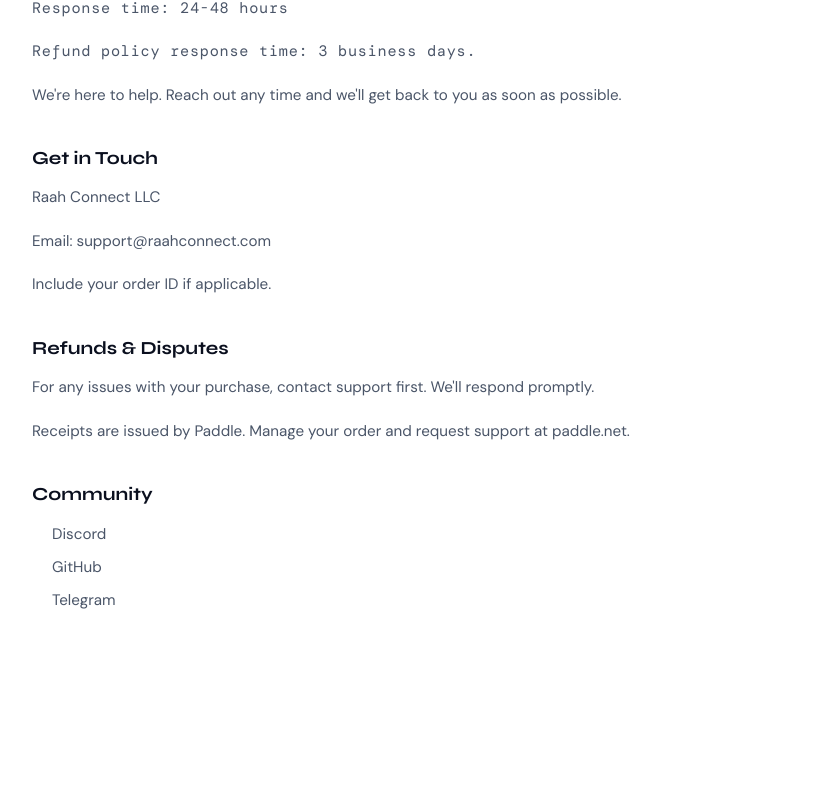
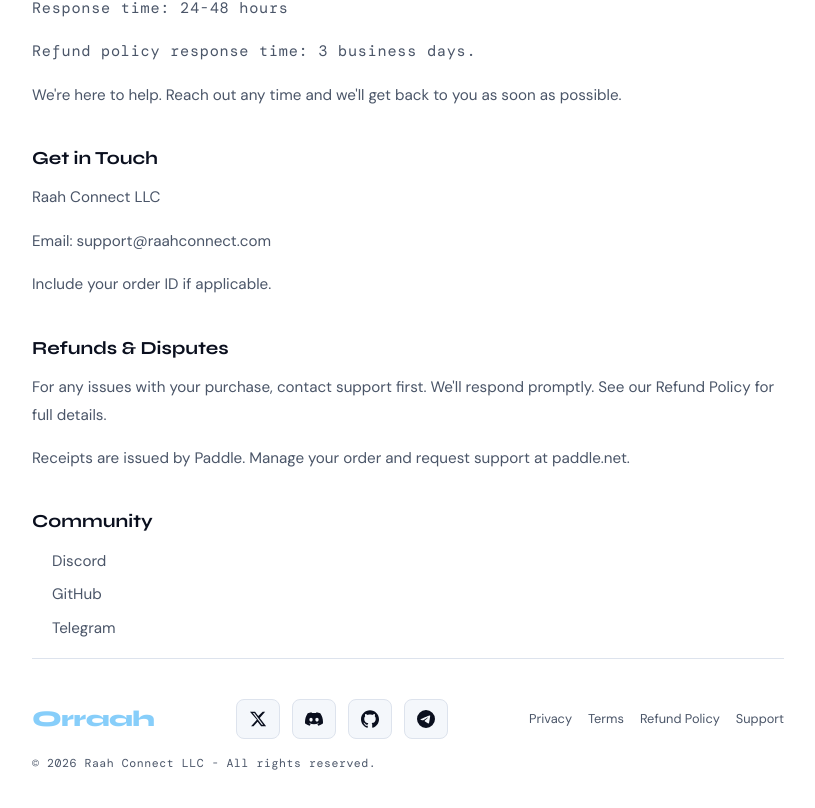
Before and after one commit to Raah-Connect/orraah.com, a Next.js app: page /contact in a window 1280 px wide. Shown: the part 276-1084 px from the top of the page, without its empty margins (232-1047 px from the left). Before the commit the page ends 967 px from the top, so only its background shows below. Built offline with nearby package versions, Linux system fonts and the light colour scheme; a web font is replaced by a local one.

Commit message:
added footer

```diff
--- a/app/api/waitlist/route.js
+++ b/app/api/waitlist/route.js
@@ -116,7 +116,7 @@ export async function POST(request) {
           <ul>
             <li><a href="https://discord.gg/GDarZR92K">Discord</a></li>
             <li><a href="https://github.com/Raah-Connect">GitHub</a></li>
-            <li><a href="https://t.me/orraah">Telegram</a></li>
+            <li><a href="https://t.me/raah-connect">Telegram</a></li>
           </ul>
           <p style="margin: 24px 0;">
             <a href="${unsubscribeHref}" style="display: inline-block; padding: 10px 14px; border-radius: 8px; border: 1px solid #dde3ed; color: #0a0f1e; text-decoration: none; font-size: 14px;">Unsubscribe</a>
--- a/app/components/SiteFooter.tsx
+++ b/app/components/SiteFooter.tsx
@@ -104,7 +104,7 @@ export default function SiteFooter() {
           <a href="https://github.com/Raah-Connect/" target="_blank" rel="noopener noreferrer" className="social-btn github" title="GitHub">
             <svg width="18" height="18" viewBox="0 0 24 24" fill="currentColor"><path d="M12 .297c-6.63 0-12 5.373-12 12 0 5.303 3.438 9.8 8.205 11.385.6.113.82-.258.82-.577 0-.285-.01-1.04-.015-2.04-3.338.724-4.042-1.61-4.042-1.61C4.422 18.07 3.633 17.7 3.633 17.7c-1.087-.744.084-.729.084-.729 1.205.084 1.838 1.236 1.838 1.236 1.07 1.835 2.809 1.305 3.495.998.108-.776.417-1.305.76-1.605-2.665-.3-5.466-1.332-5.466-5.93 0-1.31.465-2.38 1.235-3.22-.135-.303-.54-1.523.105-3.176 0 0 1.005-.322 3.3 1.23.96-.267 1.98-.399 3-.405 1.02.006 2.04.138 3 .405 2.28-1.552 3.285-1.23 3.285-1.23.645 1.653.24 2.873.12 3.176.765.84 1.23 1.91 1.23 3.22 0 4.61-2.805 5.625-5.475 5.92.42.36.81 1.096.81 2.22 0 1.606-.015 2.896-.015 3.286 0 .315.21.69.825.57C20.565 22.092 24 17.592 24 12.297c0-6.627-5.373-12-12-12" /></svg>
           </a>
-          <a href="https://t.me/orraah" target="_blank" rel="noopener noreferrer" className="social-btn telegram" title="Telegram">
+          <a href="https://t.me/raah-connect" target="_blank" rel="noopener noreferrer" className="social-btn telegram" title="Telegram">
             <svg width="18" height="18" viewBox="0 0 24 24" fill="currentColor"><path d="M11.944 0A12 12 0 0 0 0 12a12 12 0 0 0 12 12 12 12 0 0 0 12-12A12 12 0 0 0 12 0a12 12 0 0 0-.056 0zm4.962 7.224c.1-.002.321.023.465.14a.506.506 0 0 1 .171.325c.016.093.036.306.02.472-.18 1.898-.962 6.502-1.36 8.627-.168.9-.499 1.201-.82 1.23-.696.065-1.225-.46-1.9-.902-1.056-.693-1.653-1.124-2.678-1.8-1.185-.78-.417-1.21.258-1.91.177-.184 3.247-2.977 3.307-3.23.007-.032.014-.15-.056-.212s-.174-.041-.249-.024c-.106.024-1.793 1.14-5.061 3.345-.48.33-.913.49-1.302.48-.428-.008-1.252-.241-1.865-.44-.752-.245-1.349-.374-1.297-.789.027-.216.325-.437.893-.663 3.498-1.524 5.83-2.529 6.998-3.014 3.332-1.386 4.025-1.627 4.476-1.635z" /></svg>
           </a>
         </div>
--- a/app/contact/page.tsx
+++ b/app/contact/page.tsx
@@ -1,10 +1,14 @@
 import LegalPage from '../components/LegalPage';
+import Link from 'next/link';
+import SiteFooter from '../components/SiteFooter';
 
 export default function ContactPage() {
   return (
     <LegalPage title="Contact Us">
       <p className="legal-date">Response time: 24-48 hours</p>
-      <p className="legal-date">Refund policy response time: 3 business days.</p>
+      <p className="legal-date">
+        <Link href="/refund-policy">Refund policy</Link> response time: 3 business days.
+      </p>
 
       <p>We&apos;re here to help. Reach out any time and we&apos;ll get back to you as soon as possible.</p>
 
@@ -14,7 +18,10 @@ export default function ContactPage() {
       <p>Include your order ID if applicable.</p>
 
       <h2>Refunds &amp; Disputes</h2>
-      <p>For any issues with your purchase, contact support first. We&apos;ll respond promptly.</p>
+      <p>
+        For any issues with your purchase, contact support first. We&apos;ll respond promptly. See our{' '}
+        <Link href="/refund-policy">Refund Policy</Link> for full details.
+      </p>
       <p>
         Receipts are issued by Paddle. Manage your order and request support at <a href="https://paddle.net" target="_blank" rel="noopener noreferrer">paddle.net</a>.
       </p>
@@ -25,6 +32,8 @@ export default function ContactPage() {
         <li><a href="https://github.com/Raah-Connect">GitHub</a></li>
         <li><a href="https://t.me/raah-connect">Telegram</a></li>
       </ul>
+
+      <SiteFooter />
     </LegalPage>
   );
 }
--- a/app/page.tsx
+++ b/app/page.tsx
@@ -636,7 +636,7 @@ export default function Home() {
             <a href="https://github.com/Raah-Connect/" target="_blank" rel="noopener noreferrer" className="social-btn github" title="GitHub">
               <svg width="18" height="18" viewBox="0 0 24 24" fill="currentColor"><path d="M12 .297c-6.63 0-12 5.373-12 12 0 5.303 3.438 9.8 8.205 11.385.6.113.82-.258.82-.577 0-.285-.01-1.04-.015-2.04-3.338.724-4.042-1.61-4.042-1.61C4.422 18.07 3.633 17.7 3.633 17.7c-1.087-.744.084-.729.084-.729 1.205.084 1.838 1.236 1.838 1.236 1.07 1.835 2.809 1.305 3.495.998.108-.776.417-1.305.76-1.605-2.665-.3-5.466-1.332-5.466-5.93 0-1.31.465-2.38 1.235-3.22-.135-.303-.54-1.523.105-3.176 0 0 1.005-.322 3.3 1.23.96-.267 1.98-.399 3-.405 1.02.006 2.04.138 3 .405 2.28-1.552 3.285-1.23 3.285-1.23.645 1.653.24 2.873.12 3.176.765.84 1.23 1.91 1.23 3.22 0 4.61-2.805 5.625-5.475 5.92.42.36.81 1.096.81 2.22 0 1.606-.015 2.896-.015 3.286 0 .315.21.69.825.57C20.565 22.092 24 17.592 24 12.297c0-6.627-5.373-12-12-12"/></svg>
             </a>
-            <a href="https://t.me/orraah" target="_blank" rel="noopener noreferrer" className="social-btn telegram" title="Telegram">
+            <a href="https://t.me/raah-connect" target="_blank" rel="noopener noreferrer" className="social-btn telegram" title="Telegram">
               <svg width="18" height="18" viewBox="0 0 24 24" fill="currentColor"><path d="M11.944 0A12 12 0 0 0 0 12a12 12 0 0 0 12 12 12 12 0 0 0 12-12A12 12 0 0 0 12 0a12 12 0 0 0-.056 0zm4.962 7.224c.1-.002.321.023.465.14a.506.506 0 0 1 .171.325c.016.093.036.306.02.472-.18 1.898-.962 6.502-1.36 8.627-.168.9-.499 1.201-.82 1.23-.696.065-1.225-.46-1.9-.902-1.056-.693-1.653-1.124-2.678-1.8-1.185-.78-.417-1.21.258-1.91.177-.184 3.247-2.977 3.307-3.23.007-.032.014-.15-.056-.212s-.174-.041-.249-.024c-.106.024-1.793 1.14-5.061 3.345-.48.33-.913.49-1.302.48-.428-.008-1.252-.241-1.865-.44-.752-.245-1.349-.374-1.297-.789.027-.216.325-.437.893-.663 3.498-1.524 5.83-2.529 6.998-3.014 3.332-1.386 4.025-1.627 4.476-1.635z"/></svg>
             </a>
           </div>
--- a/app/privacy/page.tsx
+++ b/app/privacy/page.tsx
@@ -1,5 +1,6 @@
 import LegalPage from '../components/LegalPage';
 import Link from 'next/link';
+import SiteFooter from '../components/SiteFooter';
 
 export default function PrivacyPolicy() {
   return (
@@ -128,6 +129,8 @@ export default function PrivacyPolicy() {
       <h2>14. Contact</h2>
       <p>Raah Connect LLC</p>
       <p>Email: support@raahconnect.com</p>
+
+      <SiteFooter />
     </LegalPage>
   );
 }
--- a/app/support/page.tsx
+++ b/app/support/page.tsx
@@ -23,7 +23,7 @@ export default function SupportPage() {
       <ul>
         <li><a href="https://discord.gg/GDarZR92K">Discord</a></li>
         <li><a href="https://github.com/Raah-Connect">GitHub</a></li>
-        <li><a href="https://t.me/orraah">Telegram</a></li>
+        <li><a href="https://t.me/raah-connect">Telegram</a></li>
       </ul>
 
       <SiteFooter />
--- a/app/terms/page.tsx
+++ b/app/terms/page.tsx
@@ -1,5 +1,6 @@
 import LegalPage from '../components/LegalPage';
 import Link from 'next/link';
+import SiteFooter from '../components/SiteFooter';
 
 export default function TermsOfService() {
   return (
@@ -90,6 +91,8 @@ export default function TermsOfService() {
       <h2>11. Contact</h2>
       <p>Raah Connect LLC</p>
       <p>Email: support@raahconnect.com</p>
+
+      <SiteFooter />
     </LegalPage>
   );
 }
--- a/app/thank-you/page.tsx
+++ b/app/thank-you/page.tsx
@@ -155,7 +155,7 @@ export default function Success() {
             GitHub
           </a>
           <a
-            href="https://t.me/orraah"
+            href="https://t.me/raah-connect"
             target="_blank"
             rel="noopener noreferrer"
             className="link-btn"
```
